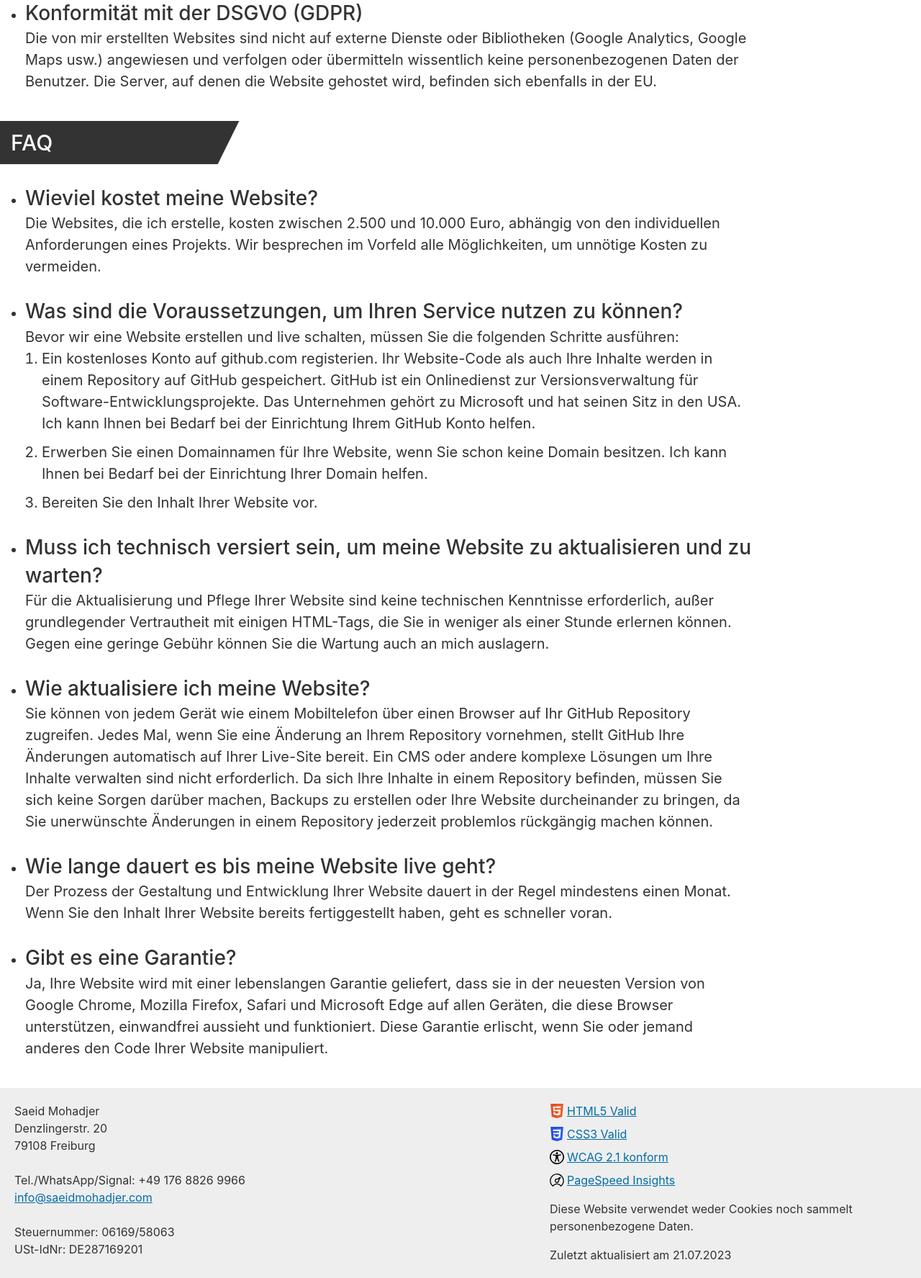
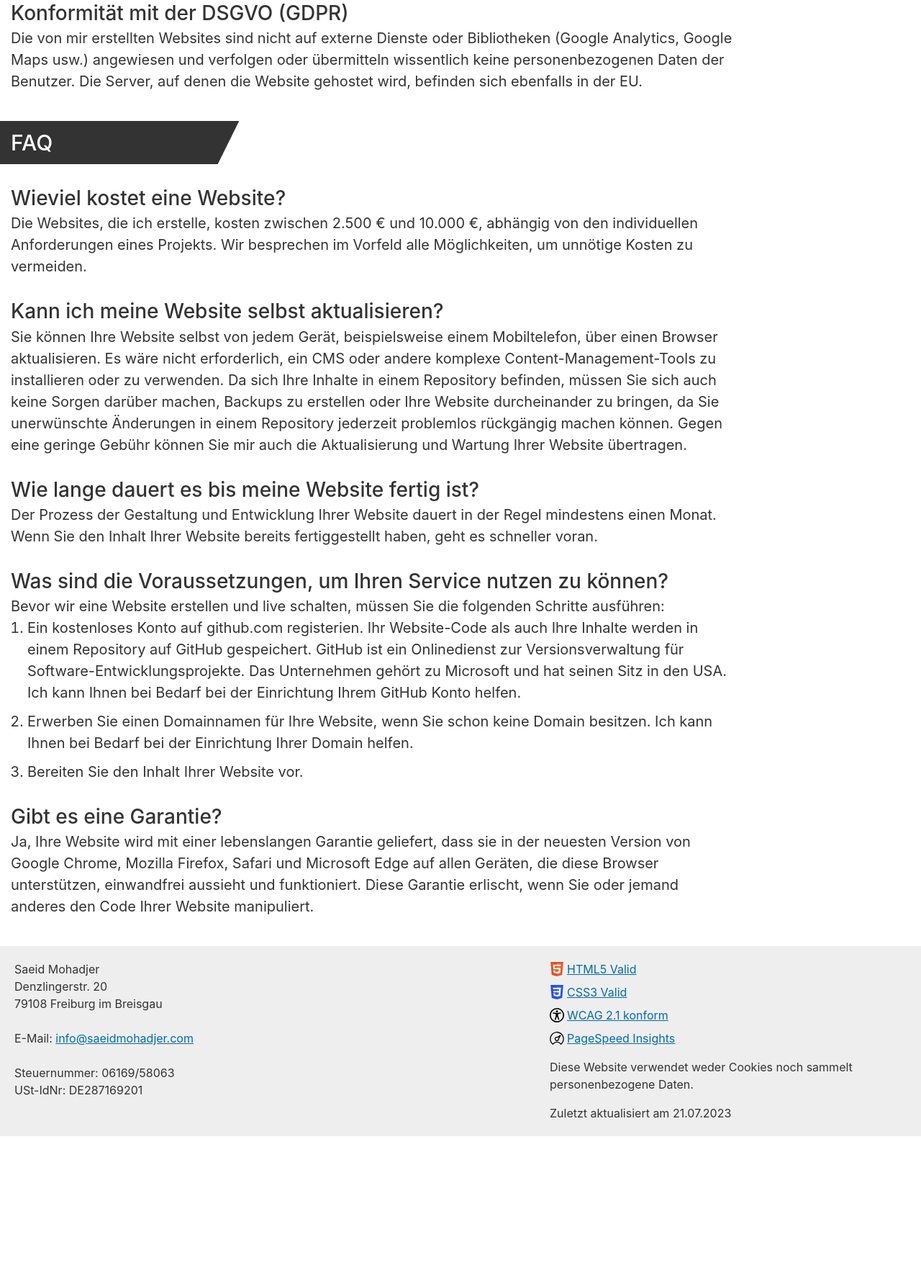
Before and after one commit to smohadjer/saeidmohadjer.com, a PHP site: page / in a window 1280 px wide. Shown: the part 1828-3603 px from the top of the page at 72% size. After the commit the page ends 3406 px from the top, so only its background shows below. Run offline with PHP 8.4, Linux system fonts and the light colour scheme; style sheets or scripts are compiled from the project's sources.

Commit message:
Deploying to gh-pages from @ smohadjer/saeidmohadjer.com@0b8327ba815b9b92dd29219504ac5166a1ff7bd4 🚀

```diff
--- a/index.html
+++ b/index.html
@@ -58,7 +58,7 @@
     				<div class="swiper-slide swiper-slide--slaven">
     					<img class="responsive" src="/assets/slaven9.webp" alt="Slaven Gluščević" />
     					<div class="swiper-slide__content">
-    						<p class="test"><a href="https://slaven.de/">Website für Slaven Gluscevic</a></p>
+    						<p class="test"><a href="https://slaven.de/">Website für Slaven Gluščević</a></p>
     						<p>Diese Website erlaubt Benutzern sich für Tenniscamps und Trainingskurse anzumelden. Der Admin kann dann direkt auf der Website die Angemeldte anschauen und ihre Datein bearbeiten.</p>
     					</div>
     				</div>
@@ -131,8 +131,16 @@
     			<h2>FAQ</h2>
     			<ul>
     				<li>
-    					<h3>Wieviel kostet meine Website?</h3>
-    					<p>Die Websites, die ich erstelle, kosten zwischen 2.500 und 10.000 Euro, abhängig von den individuellen Anforderungen eines Projekts. Wir besprechen im Vorfeld alle Möglichkeiten, um unnötige Kosten zu vermeiden.</p>
+    					<h3>Wieviel kostet eine Website?</h3>
+    					<p>Die Websites, die ich erstelle, kosten zwischen 2.500 &euro; und 10.000 &euro;, abhängig von den individuellen Anforderungen eines Projekts. Wir besprechen im Vorfeld alle Möglichkeiten, um unnötige Kosten zu vermeiden.</p>
+    				</li>
+    				<li>
+    					<h3>Kann ich meine Website selbst aktualisieren?</h3>
+    					<p>Sie können Ihre Website selbst von jedem Gerät, beispielsweise einem Mobiltelefon, über einen Browser aktualisieren. Es wäre nicht erforderlich, ein CMS oder andere komplexe Content-Management-Tools zu installieren oder zu verwenden. Da sich Ihre Inhalte in einem Repository befinden, müssen Sie sich auch keine Sorgen darüber machen, Backups zu erstellen oder Ihre Website durcheinander zu bringen, da Sie unerwünschte Änderungen in einem Repository jederzeit problemlos rückgängig machen können. Gegen eine geringe Gebühr können Sie mir auch die Aktualisierung und Wartung Ihrer Website übertragen.</p>
+    				</li>
+    				<li>
+    					<h3>Wie lange dauert es bis meine Website fertig ist?</h3>
+    					<p>Der Prozess der Gestaltung und Entwicklung Ihrer Website dauert in der Regel mindestens einen Monat. Wenn Sie den Inhalt Ihrer Website bereits fertiggestellt haben, geht es schneller voran.</p>
     				</li>
     				<li id="voraussetzungen">
     					<h3>Was sind die Voraussetzungen, um Ihren Service nutzen zu können?</h3>
@@ -142,18 +150,6 @@
     						<li>Erwerben Sie einen Domainnamen für Ihre Website, wenn Sie schon keine Domain besitzen. Ich kann Ihnen bei Bedarf bei der Einrichtung Ihrer Domain helfen.</li>
     						<li>Bereiten Sie den Inhalt Ihrer Website vor.</li>
     					</ol>
-    				</li>
-    				<li>
-    					<h3>Muss ich technisch versiert sein, um meine Website zu aktualisieren und zu warten?</h3>
-    					<p>Für die Aktualisierung und Pflege Ihrer Website sind keine technischen Kenntnisse erforderlich, außer grundlegender Vertrautheit mit einigen HTML-Tags, die Sie in weniger als einer Stunde erlernen können. Gegen eine geringe Gebühr können Sie die Wartung auch an mich auslagern.</p>
-    				</li>
-    				<li>
-    					<h3>Wie aktualisiere ich meine Website?</h3>
-    					<p>Sie können von jedem Gerät wie einem Mobiltelefon über einen Browser auf Ihr GitHub Repository zugreifen. Jedes Mal, wenn Sie eine Änderung an Ihrem Repository vornehmen, stellt GitHub Ihre Änderungen automatisch auf Ihrer Live-Site bereit. Ein CMS oder andere komplexe Lösungen um Ihre Inhalte verwalten sind nicht erforderlich. Da sich Ihre Inhalte in einem Repository befinden, müssen Sie sich keine Sorgen darüber machen, Backups zu erstellen oder Ihre Website durcheinander zu bringen, da Sie unerwünschte Änderungen in einem Repository jederzeit problemlos rückgängig machen können.</p>
-    				</li>
-    				<li>
-    					<h3>Wie lange dauert es bis meine Website live geht?</h3>
-    					<p>Der Prozess der Gestaltung und Entwicklung Ihrer Website dauert in der Regel mindestens einen Monat. Wenn Sie den Inhalt Ihrer Website bereits fertiggestellt haben, geht es schneller voran.</p>
     				</li>
     				<li>
     					<h3>Gibt es eine Garantie?</h3>
@@ -167,10 +163,10 @@
     	<address>
     		Saeid Mohadjer<br>
     		Denzlingerstr. 20<br>
-    		79108 Freiburg<br><br>
-    		<!--Telefon: +49 761 4296 3565<br />-->
-    		Tel./WhatsApp/Signal: +49 176 8826 9966<br>
-    		<a href="mailto:info@saeidmohadjer.com?subject=Feedback%20von%20der%20Website">info@saeidmohadjer.com</a><br><br>
+    		79108 Freiburg im Breisgau<br><br>
+    		<!--Telefon: +49 761 4296 3565<br />
+    		Tel./WhatsApp/Signal: +49 176 8826 9966<br>-->
+    		E-Mail: <a href="mailto:info@saeidmohadjer.com?subject=Feedback%20von%20der%20Website">info@saeidmohadjer.com</a><br><br>
     		Steuernummer: 06169/58063<br>
     		USt-IdNr: DE287169201
     	</address>
--- a/resources/css/styles.css
+++ b/resources/css/styles.css
@@ -599,6 +599,10 @@ article section h2 {
     display: inline-block;
   }
 }
+article section ul {
+  list-style: none;
+  padding-left: 0;
+}
 
 @font-face {
   font-family: "parastoo";
```
Also changed, not shown: blog/deploy-html-with-serverless-api-to-vercel.html (+4 -4 lines), blog/index.html (+4 -4 lines), index-old.html (+4 -4 lines).
